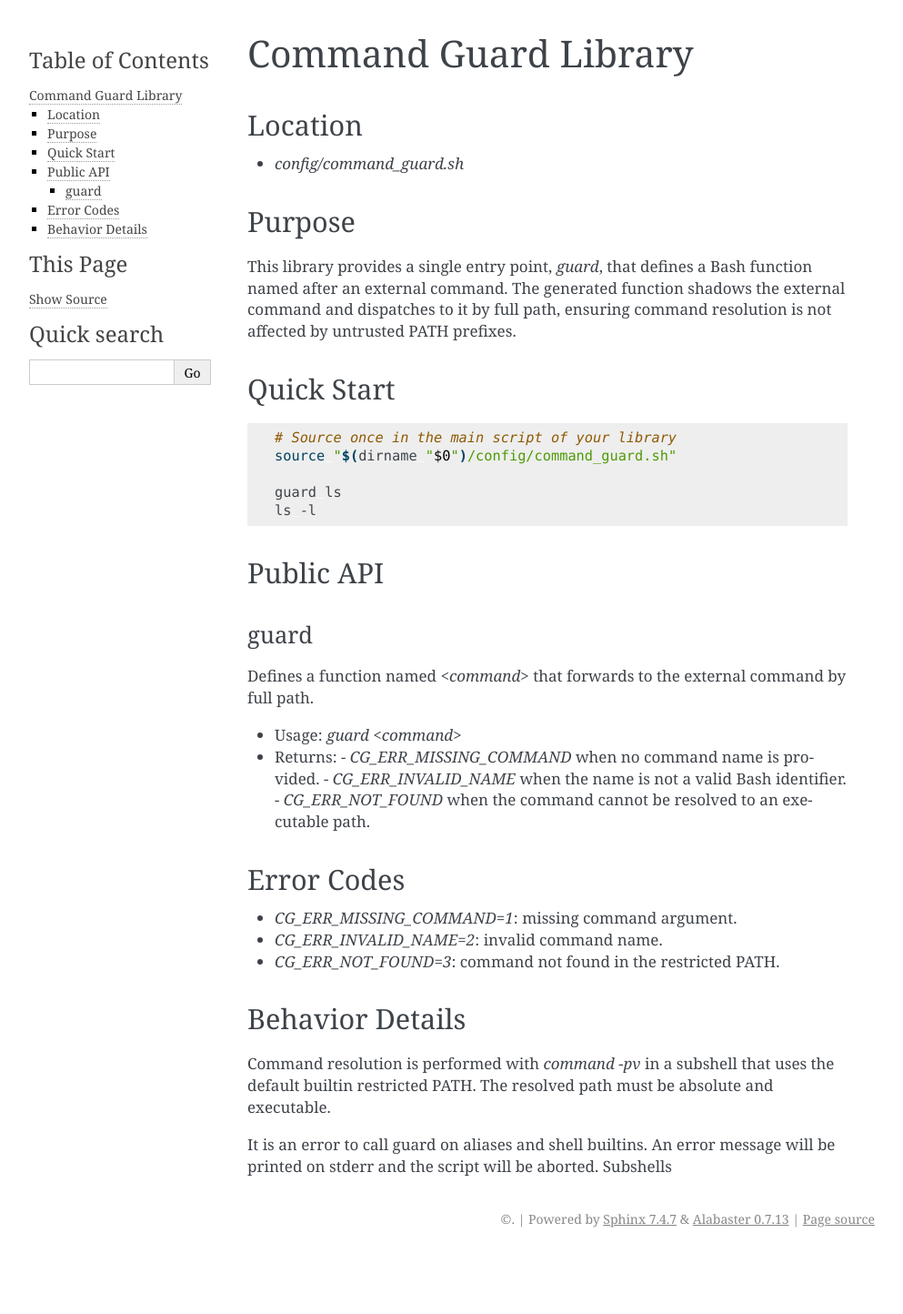
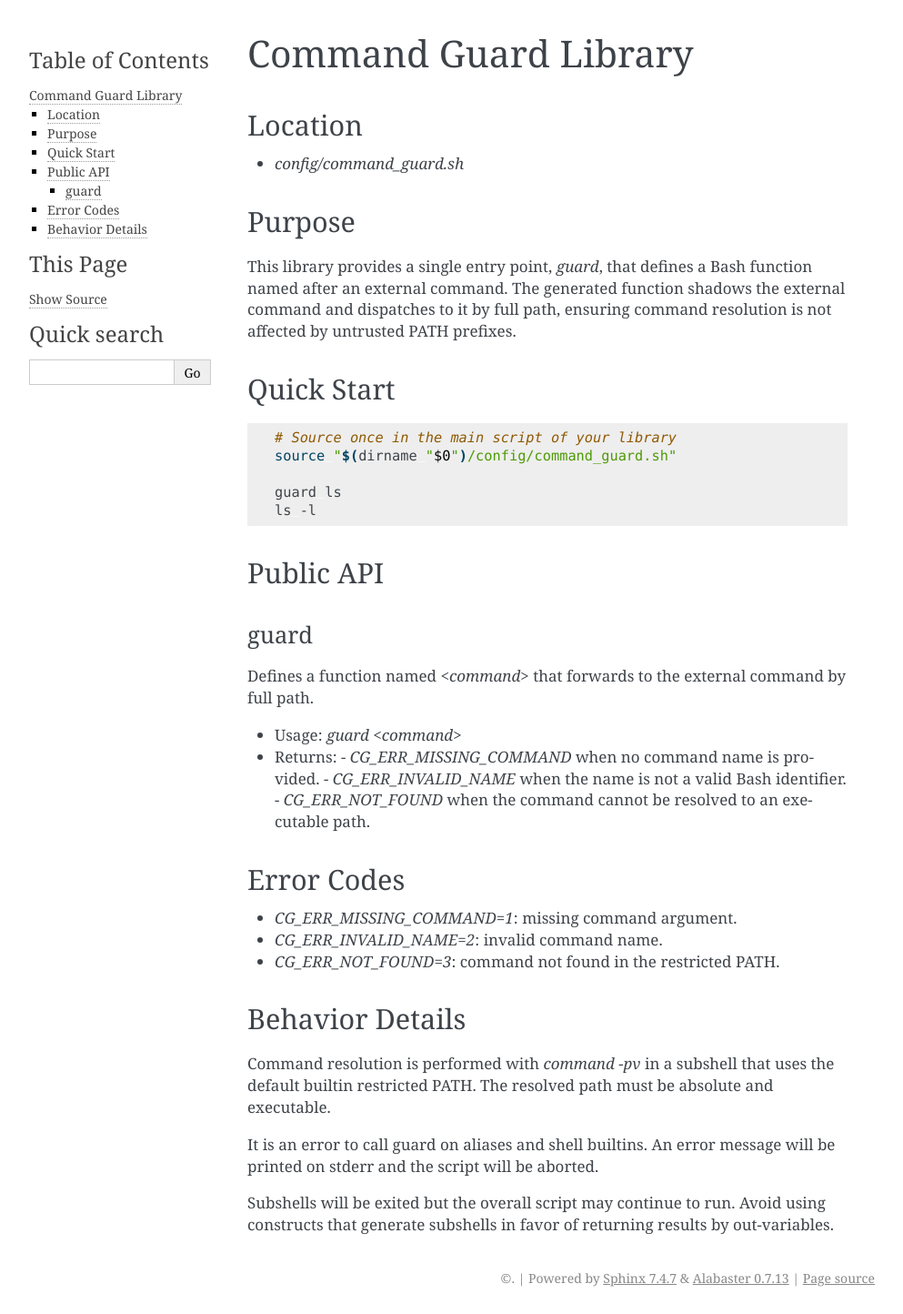
Before and after one commit to CriticalOptimisation/bash-deploy-libs, a Sphinx documentation site: the page built from docs/libraries/command_guard.rst, in a window 1280 px wide. Shown: the whole page at 91% size, without its empty margins (148-1141 px from the left). Built offline with Sphinx 7.4.7, drawn with Linux system fonts in a browser that asks for light colours; pages that are not in the unit, such as notebooks, are missing from menus; before the commit the page ends 1379 px from its top, so only the background shows below that.

Commit message:
Add advice about subshells in command_guard doc.

```diff
--- a/docs/libraries/command_guard.rst
+++ b/docs/libraries/command_guard.rst
@@ -55,4 +55,23 @@ default builtin restricted PATH. The resolved path must be absolute and
 executable.
 
 It is an error to call guard on aliases and shell builtins. An error message
-will be printed on stderr and the script will be aborted. Subshells
+will be printed on stderr and the script will be aborted.
+
+Subshells will be exited but the overall script may continue to run. Avoid
+using constructs that generate subshells in favor of returning results by
+out-variables.
+
+.. code-block: bash
+  myfunction() {
+    local arg1=$1
+    local -n out=$2
+
+    # ... compute result ...
+    out=$result
+  }
+
+  if myfunction "$arg" result; then
+    : # use "$result"
+  else
+    : # handle failure. "$result" may not be set.
+  fi
```
